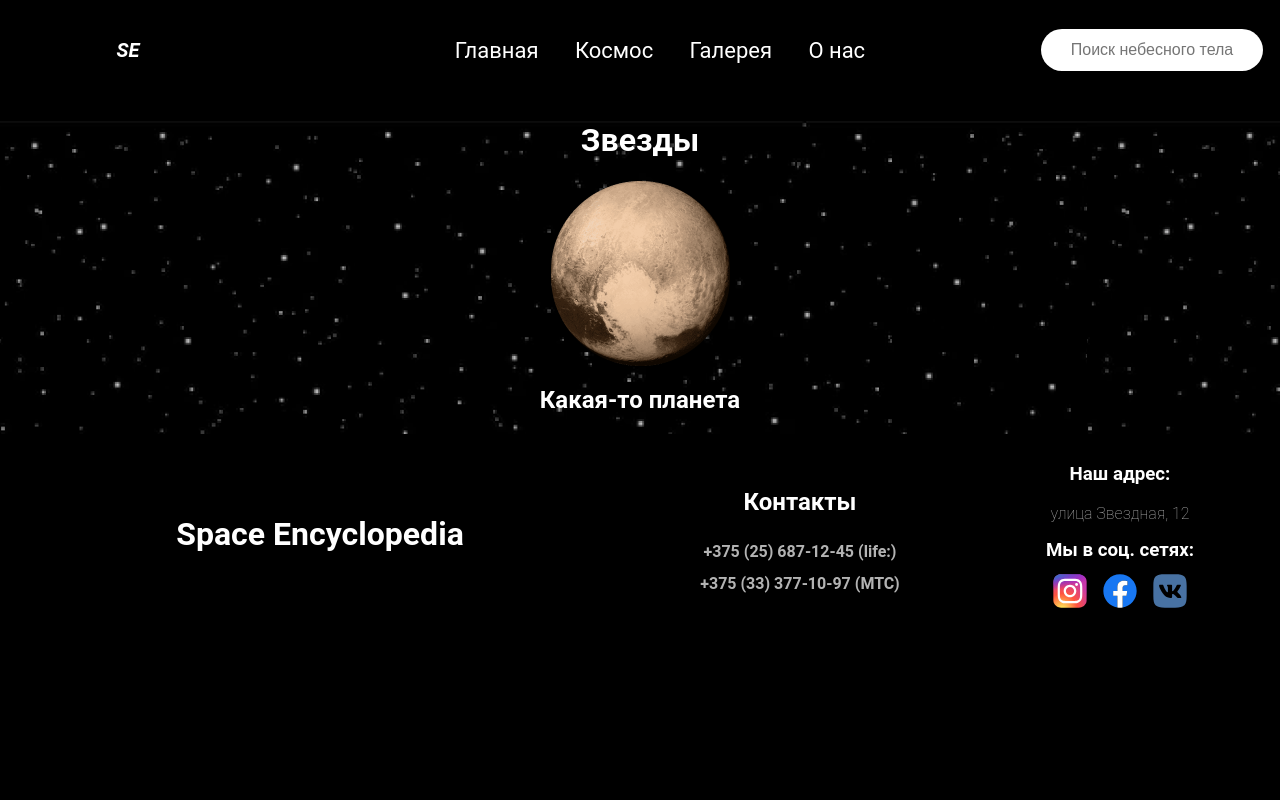
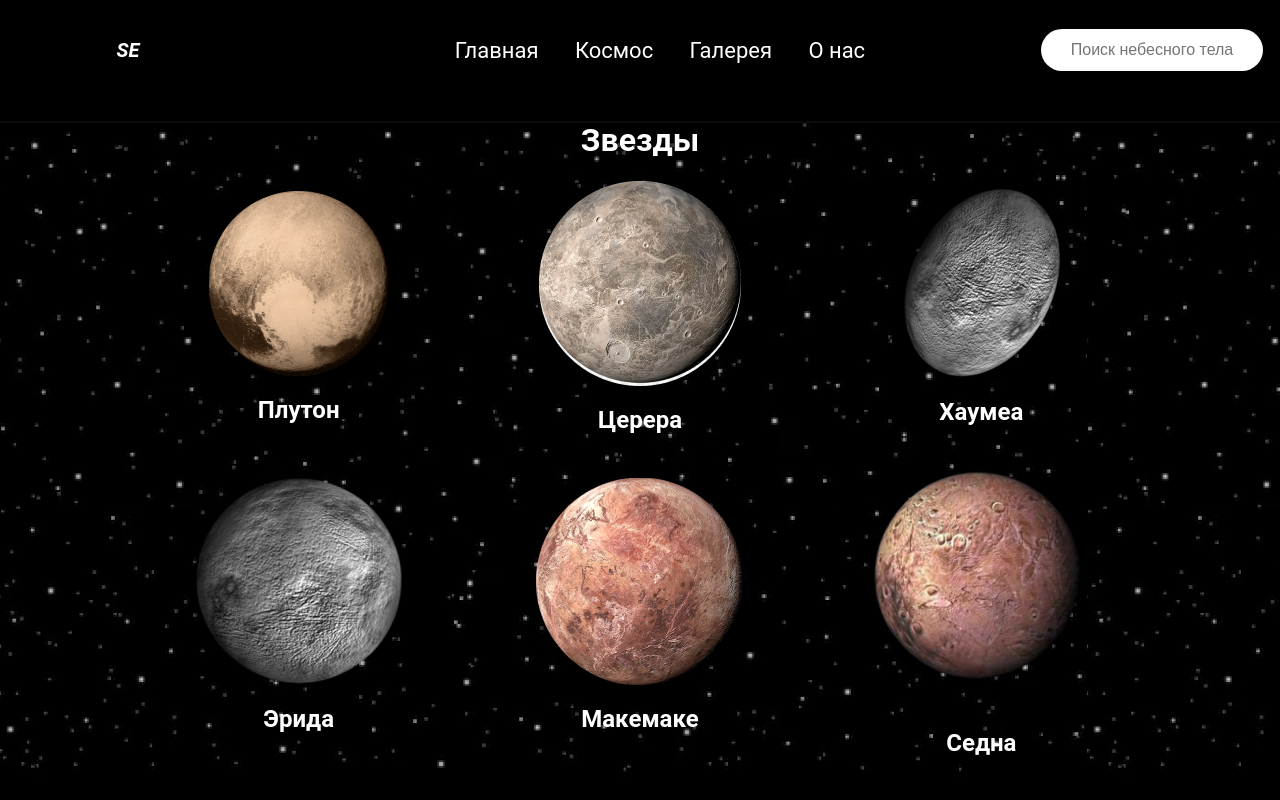
Before and after one commit to brusni4ka-krutishka/Space-encyclopedia, a React (Vite) app: page /cosmos/littlePlanets in a window 1280 px wide. Shown: the top 800 px of the page. Built offline with nearby package versions, Linux system fonts and the light colour scheme.

Commit message:
LittlePlanetsset updated

```diff
--- a/src/data/LittlePlanetsset.js
+++ b/src/data/LittlePlanetsset.js
@@ -1,8 +1,33 @@
-import littlePlanet from '../assets/images/cosmosPage/littlePlanets/littlePlanet.png';
+import Pluto from '../assets/images/cosmosPage/littlePlanets/littlePlanet.png';
+import Ceres from '../assets/images/cosmosPage/littlePlanets/Ceres.png';
+import Erida from '../assets/images/cosmosPage/littlePlanets/Erida.png';
+import Jaumea from '../assets/images/cosmosPage/littlePlanets/Jaumea.png';
+import Makemake from '../assets/images/cosmosPage/littlePlanets/Makemake.png';
+import Sedna from '../assets/images/cosmosPage/littlePlanets/Sedna.png';
 
 export const littlePlanetSet = [
   {
-    img: littlePlanet,
-    undertext: 'Какая-то планета',
+    img: Pluto,
+    undertext: 'Плутон',
+  },
+  {
+    img: Ceres,
+    undertext: 'Церера',
+  },
+  {
+    img: Jaumea,
+    undertext: 'Хаумеа',
+  },
+  {
+    img: Erida,
+    undertext: 'Эрида',
+  },
+  {
+    img: Makemake,
+    undertext: 'Макемаке',
+  },
+  {
+    img: Sedna,
+    undertext: 'Седна',
   },
 ];
```
